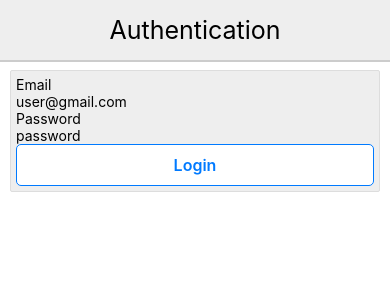
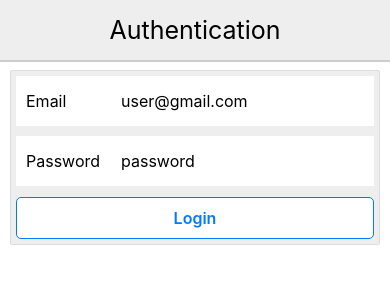
Before and after one commit to yossenagyan/AuthApp, a React Native app: screen / in a window 390 px wide. Shown: the top 300 px of the page. Built offline with nearby package versions, Linux system fonts and the light colour scheme; no server answers.

Commit message:
styling input component

```diff
--- a/src/components/Button.js
+++ b/src/components/Button.js
@@ -7,7 +7,8 @@ const style = StyleSheet.create({
         backgroundColor: 'white',
         borderColor: '#007aff',
         borderRadius: 5,
-        borderWidth: 1
+        borderWidth: 1,
+        marginTop: 1
     },
     text: {
         alignSelf: 'center',
--- a/src/components/Input.js
+++ b/src/components/Input.js
@@ -1,14 +1,40 @@
 import React, { Component } from 'react';
-import {TextInput, View, Text} from 'react-native'
+import {TextInput, View, Text, StyleSheet} from 'react-native';
+
+const style = StyleSheet.create({
+    containter: {
+        height: 50,
+        flexDirection: 'row',
+        alignItems: 'center',
+        backgroundColor: 'white',
+        borderBottomColor: '#007aff',
+        marginBottom: 10
+
+    },
+    label: {
+        flex: 1,
+        fontSize: 16,
+        paddingLeft: 10
+
+    },
+    input: {
+        flex: 2,
+        paddingHorizontal: 5,
+        fontSize: 16,
+        lineHeight: 23,
+        height: 50
+    }
+})
 
 class Input extends Component {
 
     render() {
         const {label, placeholder, secureTextEntry} = this.props
         return (
-            <View>
-                <Text>{label}</Text>
+            <View style= {style.containter}>
+                <Text style= {style.label}>{label}</Text>
                 <TextInput
+                style= {style.input}
                 placeholder={placeholder}
                 secureTextEntry={secureTextEntry}
                 autoCorrect={false}></TextInput>
```
